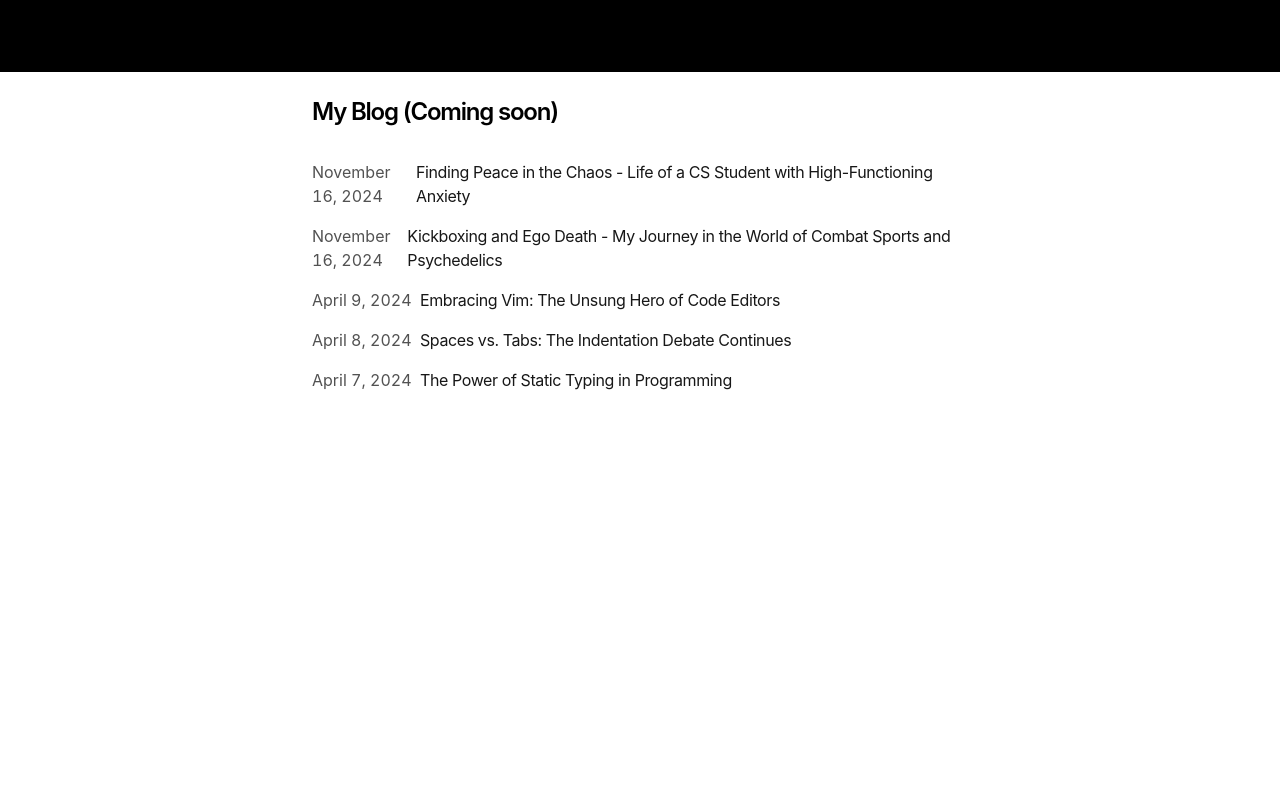
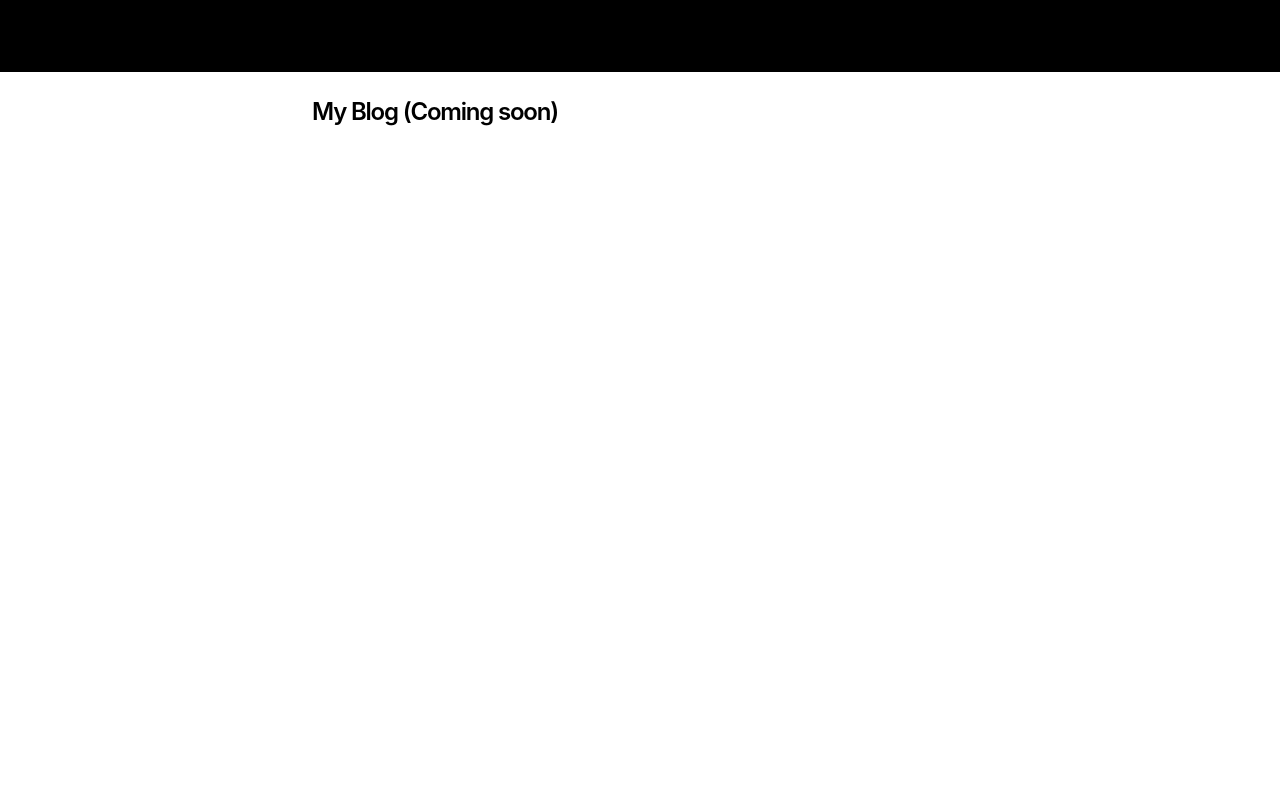
Before and after one commit to stevenbai0724/personal-website-v3, a Next.js app: page /blog in a window 1280 px wide. Shown: the top 800 px of the page. Built offline with nearby package versions, Linux system fonts and the light colour scheme.

Commit message:
remove blog temp

```diff
--- a/app/blog/page.tsx
+++ b/app/blog/page.tsx
@@ -9,7 +9,7 @@ export default function Page() {
   return (
     <section>
       <h1 className="font-semibold text-2xl mb-8 tracking-tighter w-full">My Blog (Coming soon)</h1>
-      <BlogPosts />
+      {/* <BlogPosts /> */}
       <div className="w-full">
 
       </div>
```
